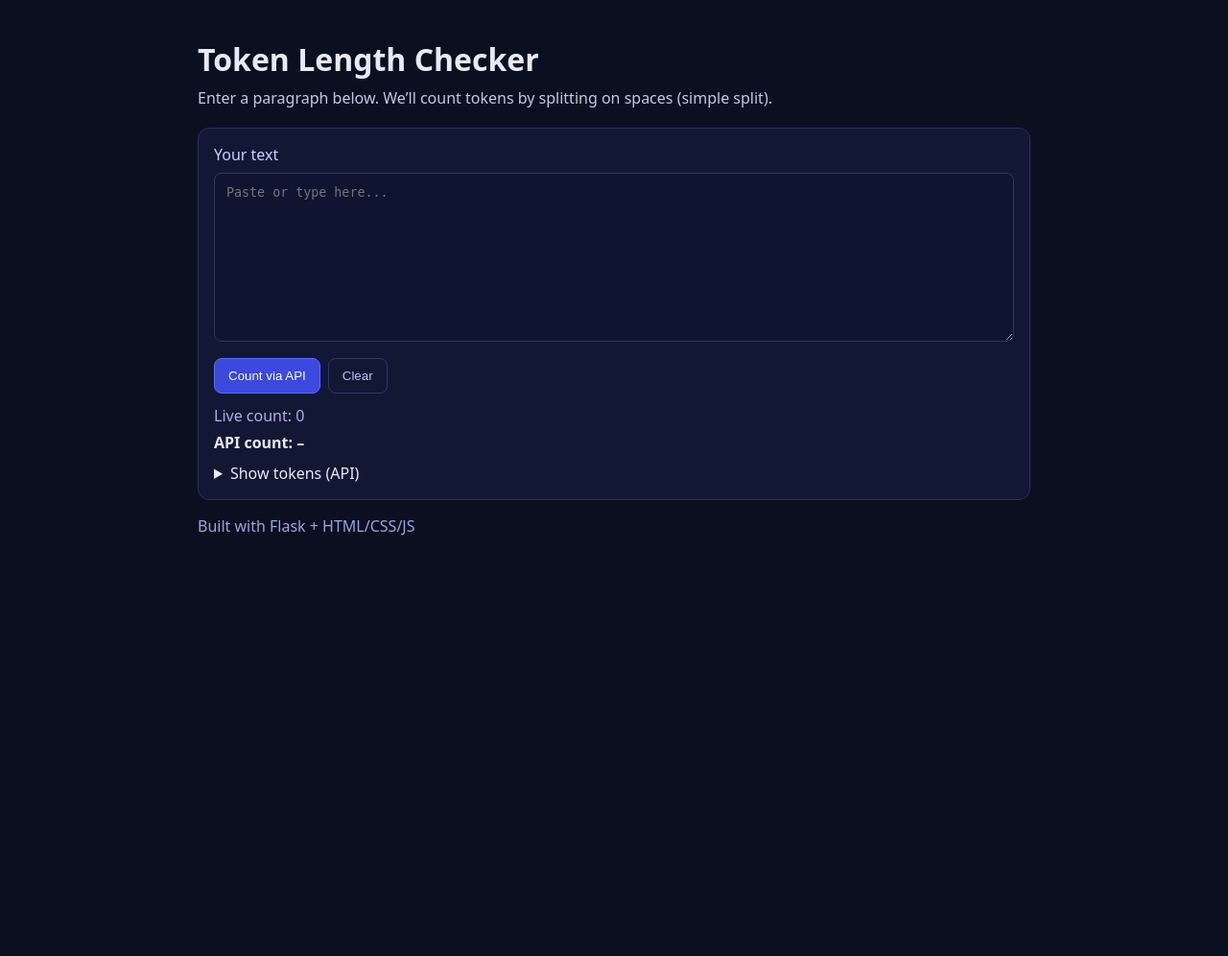
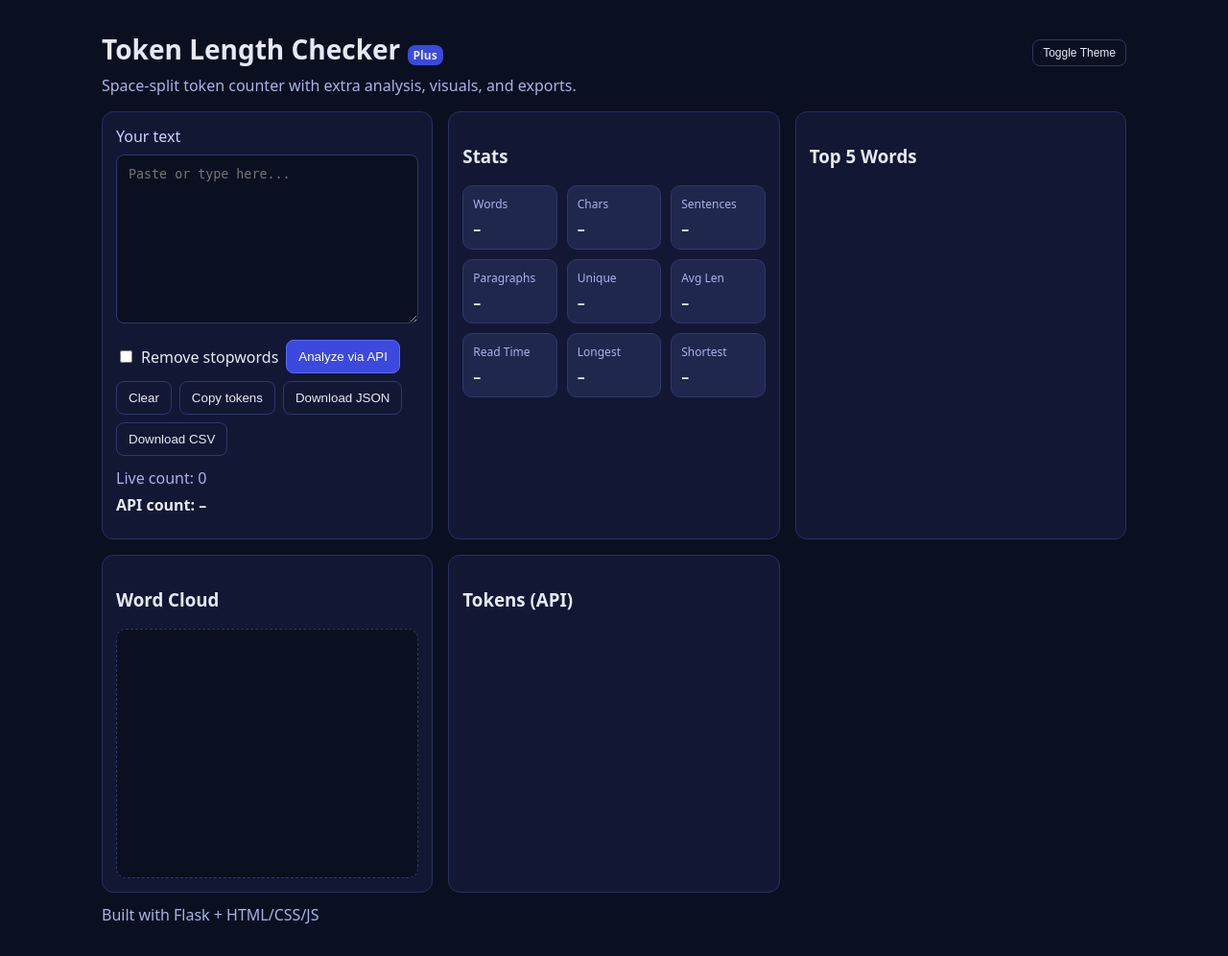
Before and after one commit to Sagar063/week2_ERAV4_token_length_checker, a Flask app: page / in a window 1280 px wide. Shown: the whole page at 96% size. Before the commit the page ends 558 px from the top, so only its background shows below. Run offline with Flask 3, Linux system fonts and the light colour scheme; some libraries are stand-ins or nearby versions.

Commit message:
Updated word checker code with additional statistics

```diff
--- a/app.py
+++ b/app.py
@@ -1,10 +1,66 @@
-from flask import Flask, render_template, request, jsonify
+from flask import Flask, render_template, request, jsonify, make_response
+import csv
+import io
+import re
+from collections import Counter
 
 app = Flask(__name__)
 
+# Basic English stopwords (small set)
+STOPWORDS = {
+    "a","an","the","and","or","but","if","else","is","am","are","was","were","be","being","been",
+    "to","of","in","for","on","with","as","by","at","from","that","this","it","its","into","than"
+}
+
+PUNCT_RE = re.compile(r"^[\W_]+|[\W_]+$")
+
 def simple_tokenize(text: str):
-    tokens = [t for t in text.split() if t.strip() != ""]
-    return tokens
+    return [t for t in text.split() if t.strip() != ""]
+
+def normalize_token(tok: str):
+    # lower + trim leading/trailing punctuation for stats
+    return PUNCT_RE.sub("", tok.lower())
+
+def compute_stats(text: str, remove_stopwords: bool = False):
+    raw_tokens = simple_tokenize(text)
+    # normalized for counting/frequency
+    norm_tokens = [normalize_token(t) for t in raw_tokens]
+    norm_tokens = [t for t in norm_tokens if t]  # drop empty after stripping punctuation
+
+    # Apply stopword removal for stats if chosen
+    tokens_for_stats = [t for t in norm_tokens if (t not in STOPWORDS)] if remove_stopwords else norm_tokens
+
+    word_count = len(tokens_for_stats)
+    char_count = sum(len(t) for t in tokens_for_stats)
+    sentence_count = len([s for s in re.split(r"[.!?]+", text) if s.strip()])
+    paragraph_count = len([p for p in re.split(r"(?:\r?\n){2,}", text) if p.strip()])
+    unique_count = len(set(tokens_for_stats))
+    avg_word_length = (char_count / word_count) if word_count else 0.0
+    reading_time_minutes = (word_count / 200.0) if word_count else 0.0
+
+    # frequency
+    freq = Counter(tokens_for_stats)
+    top5 = freq.most_common(5)
+
+    # longest/shortest words (prefer tokens_for_stats, fallback to norm_tokens)
+    base_list = tokens_for_stats if tokens_for_stats else norm_tokens
+    longest = max(base_list, key=len) if base_list else ""
+    shortest = min([t for t in base_list if t], key=len) if base_list else ""
+
+    return {
+        "word_count": word_count,
+        "char_count": char_count,
+        "sentence_count": sentence_count,
+        "paragraph_count": paragraph_count,
+        "unique_words": unique_count,
+        "avg_word_length": round(avg_word_length, 3),
+        "reading_time_minutes": round(reading_time_minutes, 3),
+        "top5": top5,
+        "longest_word": longest,
+        "shortest_word": shortest,
+        "raw_tokens": raw_tokens,   # original tokens for UI coloring
+        "norm_tokens": norm_tokens, # normalized tokens (lower/trim punct)
+    }
 
 @app.route("/")
 def home():
@@ -17,5 +73,52 @@
     tokens = simple_tokenize(text)
     return jsonify({"count": len(tokens), "tokens": tokens})
 
+@app.route("/api/stats", methods=["POST"])
+def stats():
+    data = request.get_json(silent=True) or {}
+    text = data.get("text", "")
+    remove_stop = bool(data.get("remove_stopwords", False))
+    stats = compute_stats(text, remove_stopwords=remove_stop)
+    return jsonify(stats)
+
+@app.route("/api/export", methods=["POST"])
+def export():
+    data = request.get_json(silent=True) or {}
+    text = data.get("text", "")
+    remove_stop = bool(data.get("remove_stopwords", False))
+    fmt = (data.get("format") or "json").lower()
+
+    stats = compute_stats(text, remove_stopwords=remove_stop)
+
+    if fmt == "csv":
+        # CSV with key,value rows + frequencies
+        output = io.StringIO()
+        writer = csv.writer(output)
+        writer.writerow(["metric","value"])
+        writer.writerow(["word_count", stats["word_count"]])
+        writer.writerow(["char_count", stats["char_count"]])
+        writer.writerow(["sentence_count", stats["sentence_count"]])
+        writer.writerow(["paragraph_count", stats["paragraph_count"]])
+        writer.writerow(["unique_words", stats["unique_words"]])
+        writer.writerow(["avg_word_length", stats["avg_word_length"]])
+        writer.writerow(["reading_time_minutes", stats["reading_time_minutes"]])
+        writer.writerow(["longest_word", stats["longest_word"]])
+        writer.writerow(["shortest_word", stats["shortest_word"]])
+        writer.writerow([])
+        writer.writerow(["word","count"])
+        for w,c in stats["top5"]:
+            writer.writerow([w,c])
+        csv_data = output.getvalue()
+        resp = make_response(csv_data)
+        resp.headers["Content-Type"] = "text/csv"
+        resp.headers["Content-Disposition"] = "attachment; filename=stats.csv"
+        return resp
+
+    # default JSON
+    resp = make_response(json.dumps(stats, ensure_ascii=False, indent=2))
+    resp.headers["Content-Type"] = "application/json; charset=utf-8"
+    resp.headers["Content-Disposition"] = "attachment; filename=stats.json"
+    return resp
+
 if __name__ == "__main__":
     app.run(host="0.0.0.0", port=5000, debug=True)
--- a/static/app.js
+++ b/static/app.js
@@ -1,12 +1,32 @@
+// Elements
 const textInput = document.getElementById("textInput");
 const btnCount  = document.getElementById("btnCount");
 const btnClear  = document.getElementById("btnClear");
+const btnCopy   = document.getElementById("btnCopy");
+const btnJson   = document.getElementById("btnExportJson");
+const btnCsv    = document.getElementById("btnExportCsv");
 const liveCount = document.getElementById("liveCount");
 const apiCount  = document.getElementById("apiCount");
-const tokensList= document.getElementById("tokensList");
+const stopTgl   = document.getElementById("stopwordsToggle");
+const tokenContainer = document.getElementById("tokenContainer");
+const themeToggle = document.getElementById("themeToggle");
 
+// Stats fields
+const stWords = document.getElementById("stWords");
+const stChars = document.getElementById("stChars");
+const stSent  = document.getElementById("stSentences");
+const stParas = document.getElementById("stParas");
+const stUniq  = document.getElementById("stUnique");
+const stAvg   = document.getElementById("stAvgLen");
+const stRead  = document.getElementById("stRead");
+const stLong  = document.getElementById("stLongest");
+const stShort = document.getElementById("stShortest");
+
+let freqChart;
+
+// Live count using simple whitespace split
 function liveTokenize(s) {
-  return s.split(/\s+/).filter(t => t.trim() !== "");
+  return s.trim().length ? s.split(/\s+/).filter(t => t.trim() !== "") : [];
 }
 
 function updateLiveCount() {
@@ -18,25 +38,112 @@
 
 btnCount.addEventListener("click", async () => {
   const text = textInput.value || "";
+  const remove_stopwords = stopTgl.checked;
   apiCount.textContent = "API count: …";
-  tokensList.textContent = "[]";
-  try {
-    const res = await fetch("/api/count", {
-      method: "POST",
-      headers: {"Content-Type": "application/json"},
-      body: JSON.stringify({ text })
-    });
-    const data = await res.json();
-    apiCount.textContent = `API count: ${data.count}`;
-    tokensList.textContent = JSON.stringify(data.tokens, null, 2);
-  } catch (e) {
-    apiCount.textContent = "API error";
-  }
+  tokenContainer.innerHTML = "";
+
+  // /api/count for simple count (assignment baseline)
+  const baseRes = await fetch("/api/count", {
+    method: "POST",
+    headers: {"Content-Type": "application/json"},
+    body: JSON.stringify({ text })
+  });
+  const baseData = await baseRes.json();
+  apiCount.textContent = `API count: ${baseData.count}`;
+
+  // Render color-coded tokens (>7 chars)
+  baseData.tokens.forEach(tok => {
+    const chip = document.createElement("span");
+    chip.className = "token" + (tok.length > 7 ? " long" : "");
+    chip.textContent = tok;
+    tokenContainer.appendChild(chip);
+  });
+
+  // /api/stats for extras
+  const statsRes = await fetch("/api/stats", {
+    method: "POST",
+    headers: {"Content-Type": "application/json"},
+    body: JSON.stringify({ text, remove_stopwords })
+  });
+  const s = await statsRes.json();
+
+  stWords.textContent = s.word_count;
+  stChars.textContent = s.char_count;
+  stSent.textContent  = s.sentence_count;
+  stParas.textContent = s.paragraph_count;
+  stUniq.textContent  = s.unique_words;
+  stAvg.textContent   = s.avg_word_length;
+  stRead.textContent  = s.reading_time_minutes + " min";
+  stLong.textContent  = s.longest_word || "–";
+  stShort.textContent = s.shortest_word || "–";
+
+  // Top 5 bar chart
+  const labels = s.top5.map(t => t[0]);
+  const values = s.top5.map(t => t[1]);
+  const ctx = document.getElementById("freqChart").getContext("2d");
+  if (freqChart) freqChart.destroy();
+  freqChart = new Chart(ctx, {
+    type: "bar",
+    data: { labels, datasets: [{ label: "Frequency", data: values }] },
+    options: { responsive: true, plugins: { legend: { display:false } }, scales: { y: { beginAtZero:true } } }
+  });
+
+  // Word Cloud (uses norm_tokens + frequencies)
+  const wcData = s.top5.length ? s.top5 : s.norm_tokens.map(w => [w,1]);
+  const cloudElem = document.getElementById("cloud");
+  WordCloud(cloudElem, {
+    list: wcData, // [ [word, weight], ... ]
+    gridSize: 12,
+    weightFactor: 12,
+    rotateRatio: 0,
+    backgroundColor: getComputedStyle(document.body).getPropertyValue("--bg").trim() || "#fff"
+  });
 });
 
 btnClear.addEventListener("click", () => {
   textInput.value = "";
   updateLiveCount();
   apiCount.textContent = "API count: –";
-  tokensList.textContent = "[]";
+  tokenContainer.innerHTML = "";
+  const cloudElem = document.getElementById("cloud");
+  cloudElem.innerHTML = "";
+  if (freqChart) freqChart.destroy();
 });
+
+btnCopy.addEventListener("click", async () => {
+  const chips = [...document.querySelectorAll(".token")].map(el => el.textContent);
+  const text = chips.join(" ");
+  await navigator.clipboard.writeText(text);
+  alert("Tokens copied to clipboard!");
+});
+
+async function downloadExport(fmt){
+  const text = textInput.value || "";
+  const remove_stopwords = stopTgl.checked;
+  const res = await fetch("/api/export", {
+    method: "POST",
+    headers: {"Content-Type":"application/json"},
+    body: JSON.stringify({ text, remove_stopwords, format: fmt })
+  });
+  const blob = await res.blob();
+  const url = URL.createObjectURL(blob);
+  const a = document.createElement("a");
+  a.href = url;
+  a.download = fmt === "csv" ? "stats.csv" : "stats.json";
+  document.body.appendChild(a);
+  a.click();
+  URL.revokeObjectURL(url);
+  a.remove();
+}
+btnJson.addEventListener("click", ()=>downloadExport("json"));
+btnCsv.addEventListener("click", ()=>downloadExport("csv"));
+
+// Theme toggle
+(function initTheme(){
+  const saved = localStorage.getItem("theme") || "dark";
+  document.body.classList.toggle("theme-light", saved === "light");
+})();
+themeToggle.addEventListener("click", () => {
+  const isLight = document.body.classList.toggle("theme-light");
+  localStorage.setItem("theme", isLight ? "light" : "dark");
+});
--- a/static/styles.css
+++ b/static/styles.css
@@ -1,16 +1,33 @@
-* { box-sizing: border-box; }
-body { font-family: system-ui, -apple-system, Segoe UI, Roboto, Arial, sans-serif; margin: 0; background: #0b1020; color: #e7eaf6; }
-.container { max-width: 900px; margin: 40px auto; padding: 0 16px; }
-h1 { margin: 0 0 8px; font-size: 32px; }
-.sub { margin: 0 0 20px; color: #c2c8e6; }
-.card { background: #121734; border: 1px solid #27305f; border-radius: 12px; padding: 16px; }
-.label { display: block; margin-bottom: 8px; color: #cbd2ff; }
-textarea { width: 100%; padding: 12px; border-radius: 8px; border: 1px solid #2e386b; background: #0f1430; color: #e7eaf6; resize: vertical; }
-.controls { margin: 12px 0; display: flex; gap: 8px; }
-button { padding: 10px 14px; border: 1px solid #5b6bff; background: #3b49df; color: white; border-radius: 8px; cursor: pointer; }
-button.secondary { background: transparent; color: #b7c0ff; border-color: #2e386b; }
-button:hover { filter: brightness(1.05); }
-.muted { color: #aab2e8; margin: 6px 0; }
-.result { margin: 6px 0 10px; font-weight: 600; }
-pre { background: #0f1430; color: #dbe1ff; padding: 12px; border: 1px solid #2e386b; border-radius: 8px; overflow: auto; }
-footer { margin-top: 16px; color: #9aa4e0; }
+*{box-sizing:border-box}
+:root{
+  --bg:#0b1020; --fg:#e7eaf6; --muted:#aab2e8; --card:#121734; --border:#27305f;
+  --accent:#3b49df; --accent-2:#5b6bff; --chip:#1f274d; --chip-border:#2e386b;
+}
+body.theme-light{ --bg:#f7f8ff; --fg:#0e1020; --muted:#394060; --card:#ffffff; --border:#dbe2ff;
+  --accent:#1f4fff; --accent-2:#3b6bff; --chip:#eef2ff; --chip-border:#cdd8ff; }
+body{font-family:system-ui,-apple-system,Segoe UI,Roboto,Arial,sans-serif;margin:0;background:var(--bg);color:var(--fg)}
+.container{max-width:1100px;margin:32px auto;padding:0 16px}
+.header{display:flex;align-items:center;gap:8px;justify-content:space-between}
+h1{margin:0 0 8px;font-size:28px}
+.badge{font-size:12px;background:var(--accent);padding:2px 6px;border-radius:8px}
+.sub{margin:0 0 16px;color:var(--muted)}
+.grid{display:grid;grid-template-columns:repeat(auto-fit,minmax(280px,1fr));gap:16px}
+.card{background:var(--card);border:1px solid var(--border);border-radius:12px;padding:14px}
+.label{display:block;margin-bottom:8px;color:#cbd2ff}
+textarea{width:100%;padding:12px;border-radius:8px;border:1px solid var(--chip-border);background:var(--bg);color:var(--fg);resize:vertical}
+.controls{margin:12px 0;display:flex;flex-wrap:wrap;gap:8px}
+.checkbox{display:flex;align-items:center;gap:6px}
+button{padding:9px 12px;border:1px solid var(--accent-2);background:var(--accent);color:white;border-radius:8px;cursor:pointer}
+button.secondary{background:transparent;color:var(--fg);border-color:var(--chip-border)}
+button.small{padding:6px 10px;font-size:12px}
+button:hover{filter:brightness(1.05)}
+.muted{color:var(--muted);margin:6px 0}
+.result{margin:6px 0 10px;font-weight:600}
+.stats-grid{display:grid;grid-template-columns:repeat(3,1fr);gap:10px}
+.stats-grid div{background:var(--chip);border:1px solid var(--chip-border);border-radius:10px;padding:10px;display:flex;flex-direction:column;gap:6px}
+.stats-grid span{font-size:12px;color:var(--muted)}
+.tokens{display:flex;flex-wrap:wrap;gap:6px}
+.token{padding:6px 8px;border-radius:999px;border:1px solid var(--chip-border);background:var(--chip);font-size:13px}
+.token.long{border-color:#ff8a8a}
+.cloud{height:260px;border:1px dashed var(--chip-border);border-radius:10px;background:var(--bg);display:flex;align-items:center;justify-content:center}
+footer{margin-top:12px;color:var(--muted)}
--- a/templates/index.html
+++ b/templates/index.html
@@ -3,29 +3,68 @@
 <head>
   <meta charset="utf-8" />
   <meta name="viewport" content="width=device-width,initial-scale=1" />
-  <title>Token Length Checker</title>
+  <title>Token Length Checker — Plus</title>
   <link rel="stylesheet" href="/static/styles.css" />
+  <!-- Word Cloud & Chart.js via CDN -->
+  <script src="https://cdn.jsdelivr.net/npm/wordcloud@1.2.2/src/wordcloud2.js"></script>
+  <script src="https://cdn.jsdelivr.net/npm/chart.js@4.4.1/dist/chart.umd.min.js"></script>
 </head>
-<body>
+<body class="theme-dark">
   <div class="container">
-    <h1>Token Length Checker</h1>
-    <p class="sub">Enter a paragraph below. We’ll count tokens by splitting on spaces (simple split).</p>
+    <header class="header">
+      <h1>Token Length Checker <span class="badge">Plus</span></h1>
+      <button id="themeToggle" class="secondary small">Toggle Theme</button>
+    </header>
+    <p class="sub">Space-split token counter with extra analysis, visuals, and exports.</p>
 
-    <div class="card">
-      <label for="textInput" class="label">Your text</label>
-      <textarea id="textInput" placeholder="Paste or type here..." rows="10"></textarea>
-
-      <div class="controls">
-        <button id="btnCount">Count via API</button>
-        <button id="btnClear" class="secondary">Clear</button>
+    <div class="grid">
+      <div class="card">
+        <label for="textInput" class="label">Your text</label>
+        <textarea id="textInput" placeholder="Paste or type here..." rows="10"></textarea>
+        <div class="controls">
+          <label class="checkbox">
+            <input type="checkbox" id="stopwordsToggle">
+            Remove stopwords
+          </label>
+          <button id="btnCount">Analyze via API</button>
+          <button id="btnClear" class="secondary">Clear</button>
+          <button id="btnCopy" class="secondary">Copy tokens</button>
+          <button id="btnExportJson" class="secondary">Download JSON</button>
+          <button id="btnExportCsv" class="secondary">Download CSV</button>
+        </div>
+        <div id="liveCount" class="muted">Live count: 0</div>
+        <div id="apiCount" class="result">API count: –</div>
       </div>
 
-      <div id="liveCount" class="muted">Live count: 0</div>
-      <div id="apiCount" class="result">API count: –</div>
-      <details>
-        <summary>Show tokens (API)</summary>
-        <pre id="tokensList">[]</pre>
-      </details>
+      <div class="card">
+        <h3>Stats</h3>
+        <div class="stats-grid">
+          <div><span>Words</span><strong id="stWords">–</strong></div>
+          <div><span>Chars</span><strong id="stChars">–</strong></div>
+          <div><span>Sentences</span><strong id="stSentences">–</strong></div>
+          <div><span>Paragraphs</span><strong id="stParas">–</strong></div>
+          <div><span>Unique</span><strong id="stUnique">–</strong></div>
+          <div><span>Avg Len</span><strong id="stAvgLen">–</strong></div>
+          <div><span>Read Time</span><strong id="stRead">–</strong></div>
+          <div><span>Longest</span><strong id="stLongest">–</strong></div>
+          <div><span>Shortest</span><strong id="stShortest">–</strong></div>
+        </div>
+      </div>
+
+      <div class="card">
+        <h3>Top 5 Words</h3>
+        <canvas id="freqChart" height="140"></canvas>
+      </div>
+
+      <div class="card">
+        <h3>Word Cloud</h3>
+        <div id="cloud" class="cloud"></div>
+      </div>
+
+      <div class="card">
+        <h3>Tokens (API)</h3>
+        <div id="tokenContainer" class="tokens"></div>
+      </div>
     </div>
 
     <footer>
```
Also changed, not shown: README.md.
